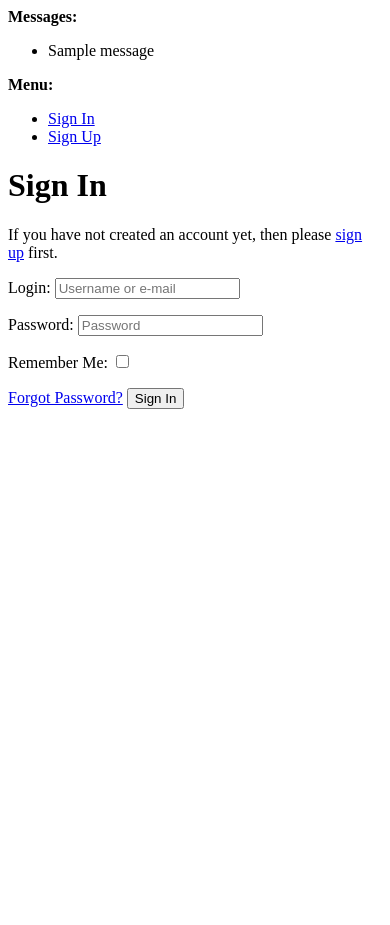
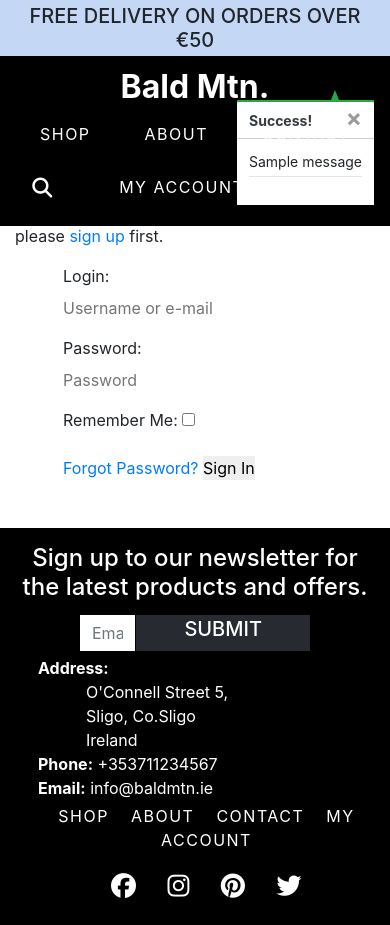
Before and after one commit to annuc1s/Bald_Mtn., a Django app: page /accounts/login/ in a window 390 px wide. Before the commit the page ends 409 px from the top, so only its background shows below. Run offline with Django 3.2, Linux system fonts and the light colour scheme; tables that the repository leaves empty hold one stand-in row (values such as "Sample post"); one stand-in notice (Sample message) is shown; some libraries are stand-ins or nearby versions.

Commit message:
allauth base.html adapted

```diff
--- a/profiles/templates/profiles/profile.html
+++ b/profiles/templates/profiles/profile.html
@@ -11,5 +11,5 @@
         <div id="myprofile" class="col text-center mt-5 pt-5">
             <h1 class="section-heading text-center">My Profile</h1>
         </div>
-        </div>
+    </div>
 {% endblock %}
--- a/templates/allauth/account/base.html
+++ b/templates/allauth/account/base.html
@@ -1,40 +1,14 @@
-<!DOCTYPE html>
-<html>
-  <head>
-    <title>{% block head_title %}{% endblock %}</title>
-    {% block extra_head %}
-    {% endblock %}
-  </head>
-  <body>
-    {% block body %}
+{% extends "base.html" %}
 
-    {% if messages %}
-    <div>
-      <strong>Messages:</strong>
-      <ul>
-        {% for message in messages %}
-        <li>{{message}}</li>
-        {% endfor %}
-      </ul>
+{% block content %}
+    <div class="container header-container">
+        <div class="row mt-5 pt-5">
+            <div class="col-12 col-md-6">
+                <div class="allauth-form-inner-content mt-5 mb-5">
+                    {% block inner_content %}
+                    {% endblock %}
+                </div>
+            </div>
+        </div>
     </div>
-    {% endif %}
-
-    <div>
-      <strong>Menu:</strong>
-      <ul>
-        {% if user.is_authenticated %}
-        <li><a href="{% url 'account_email' %}">Change E-mail</a></li>
-        <li><a href="{% url 'account_logout' %}">Sign Out</a></li>
-        {% else %}
-        <li><a href="{% url 'account_login' %}">Sign In</a></li>
-        <li><a href="{% url 'account_signup' %}">Sign Up</a></li>
-        {% endif %}
-      </ul>
-    </div>
-    {% block content %}
-    {% endblock %}
-    {% endblock %}
-    {% block extra_body %}
-    {% endblock %}
-  </body>
-</html>
+{% endblock %}
--- a/templates/allauth/account/login.html
+++ b/templates/allauth/account/login.html
@@ -5,7 +5,7 @@
 
 {% block head_title %}{% trans "Sign In" %}{% endblock %}
 
-{% block content %}
+{% block inner_content %}
 
 <h1>{% trans "Sign In" %}</h1>
 
--- a/templates/base.html
+++ b/templates/base.html
@@ -70,7 +70,21 @@
                         <button onclick="searchToggle()" class="text-white mr-5 form-icon btn btn-link"><i class="fas fa-search"></i></button>
                     </li>
                     <li>
-                        <a href="#" class="text-white mr-5">My Account</a>
+                        <a href="#" class="text-white mr-5" id="user-options" data-toggle="dropdown" aria-haspopup="true" aria-expanded="false">
+                            My Account <i class="fas fa-chevron-down"></i>
+                        </a>
+                        <div class="dropdown-menu border-0" aria-labelledby="user-options">
+                            {% if request.user.is_authenticated %}
+                                {% if request.user.is_superuser %}
+                                    <a href="" class="dropdown-item">Product Management</a>
+                                {% endif %}
+                                <a href="" class="dropdown-item">My Profile</a>
+                                <a href="{% url 'account_logout' %}" class="dropdown-item">Logout</a>
+                            {% else %}
+                                <a href="{% url 'account_signup' %}" class="dropdown-item">Register</a>
+                                <a href="{% url 'account_login' %}" class="dropdown-item">Login</a>
+                            {% endif %}
+                        </div>
                     </li>
                     <li>
                         <a href="{% url 'view_bag' %}" class="text-white form-icon">
```
